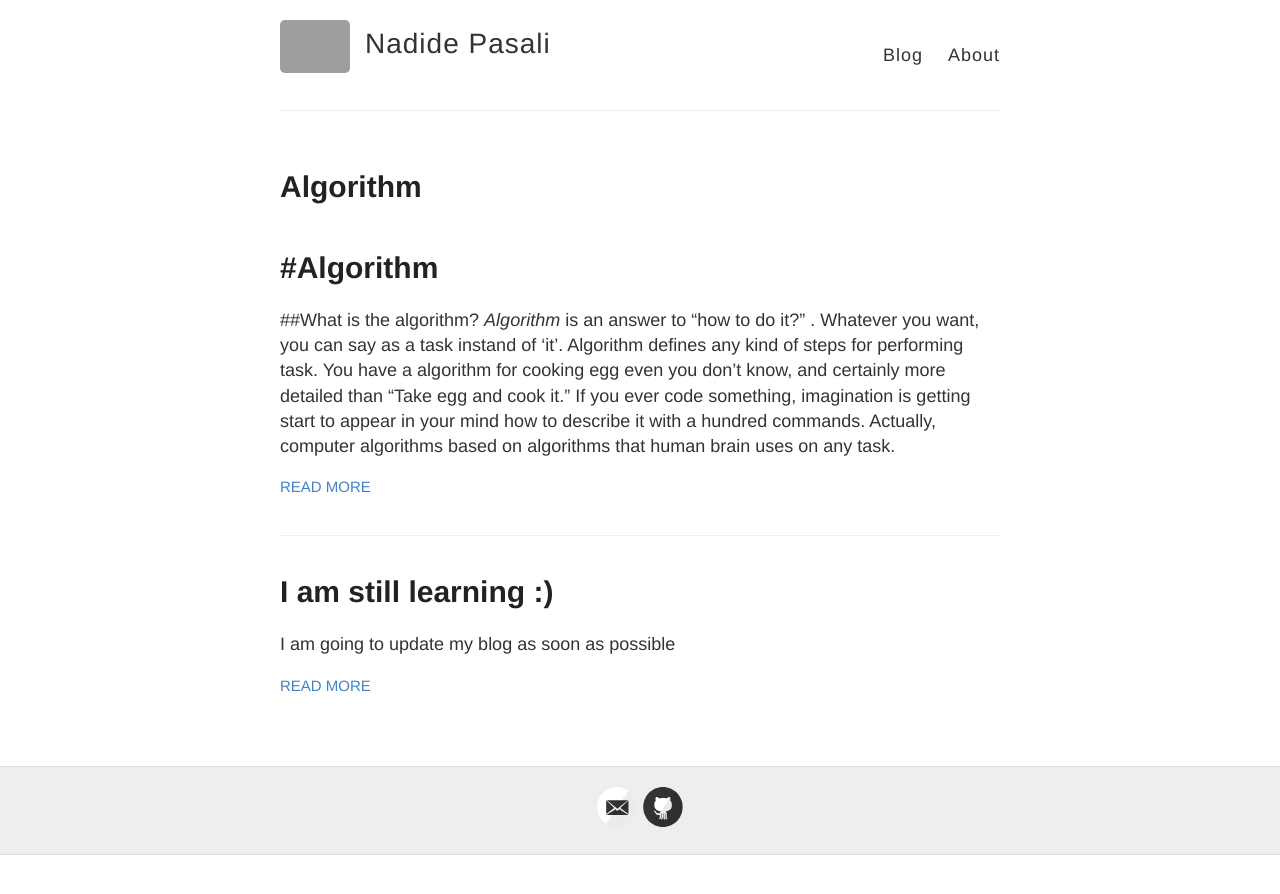
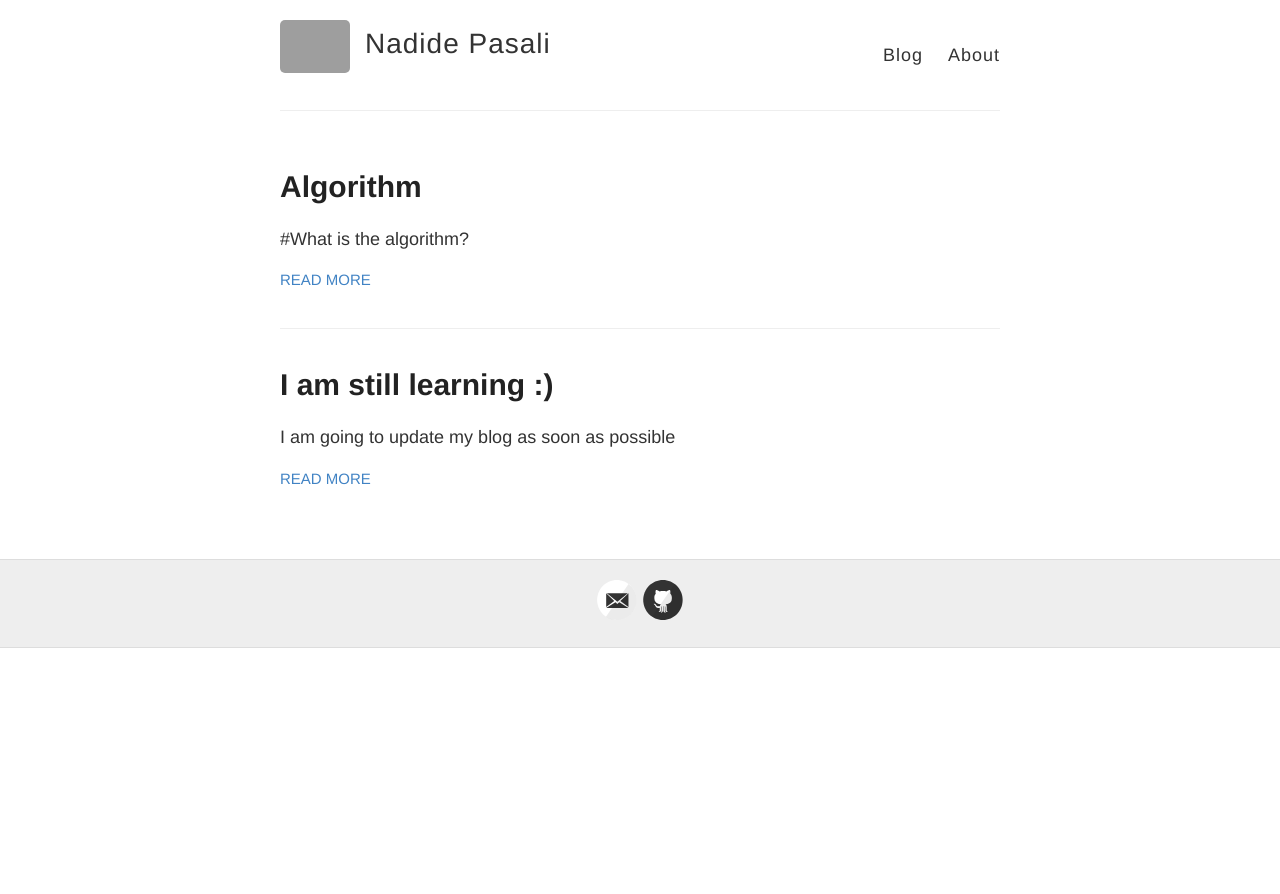
Before and after one commit to nadide/nadide.github.io, a Jekyll site: the page built from index.html, in a window 1280 px wide. Shown: the top 894 px of the page. Built offline with Jekyll 4.4.1, drawn with Linux system fonts in a browser that asks for light colours; Markdown is read by kramdown in place of the engine named in the settings; grey boxes are pictures that could not be loaded.

Commit message:
added algorithm

```diff
--- a/_posts/2015-05-01-Algorithm.md
+++ b/_posts/2015-05-01-Algorithm.md
@@ -1,13 +1,10 @@
-#**Algorithm**
-=========================
-##What is the algorithm?
+#What is the algorithm?
+
 *Algorithm* is an answer to "how to do it?" . Whatever you want, you can say as a task instand of 'it'. Algorithm defines any kind of steps for performing task. You have a algorithm for cooking egg even you don't know, and certainly more detailed than "Take egg and cook it." If you ever code something, imagination is getting start to appear in your mind how to describe it with a hundred commands. Actually, computer algorithms based on algorithms that human brain uses on any task.
 
-For example, whenever I think about determining factorial, I draw a below diagram in my mind.
+If I want to determine factorial, I draw below diagram in my mind.
+
+This is a basic example of algorithm.
 
 ![factorial diagram][id]
 [id]: http://www.d.umn.edu/~tcolburn/cs1581/lectures/chapter11/images/factorial-flowchart.png "factorial"
-
-We want to find factorial of **b**.
-**a** represents to result and at the beginnig it equals to 1.
-There is a loop that multiplicating **a** and decreasing **b**
```
